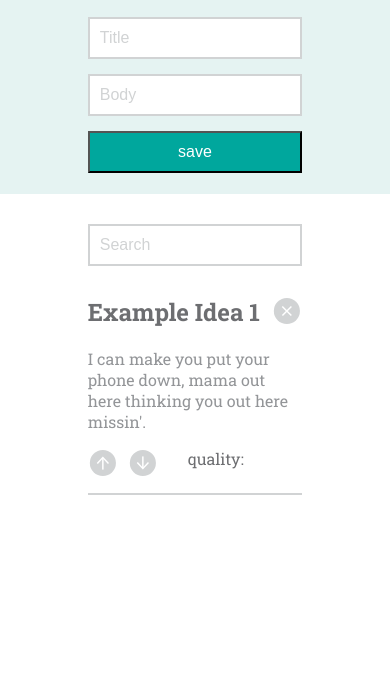
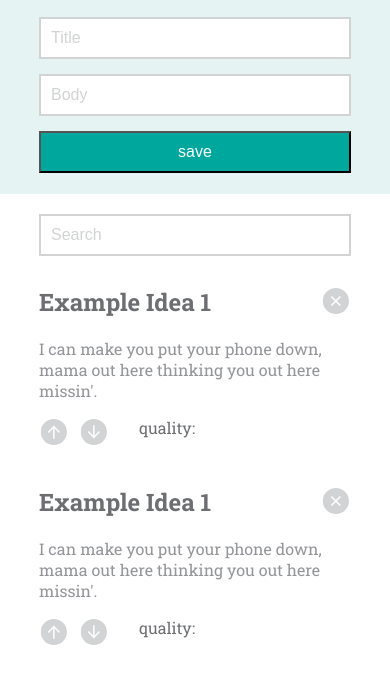
Before and after one commit to TMcMeans/Idea_Box, a plain HTML site: page index.html in a window 390 px wide. Shown: the part 106-790 px from the top of the page. Drawn offline with Linux system fonts and the light colour scheme.

Commit message:
Added responsive styling and media queries

```diff
--- a/index.html
+++ b/index.html
@@ -3,6 +3,7 @@
 <head>
   <title>Idea Box</title>
   <link href="https://fonts.googleapis.com/css?family=Open+Sans|Roboto+Slab:700" rel="stylesheet">
+  <meta name="viewport" content="width=device-width, initial-scale=1">
   <link rel="stylesheet" href="styles.css">
 </head>
 <body>
@@ -30,7 +31,19 @@
         </div>
         <hr>
       </article>
-
+      <article class="idea-card">
+        <div class="top-wrapper">
+          <h2 class="idea-name">Example Idea 1</h2>
+          <img class="delete" src="assets/delete.svg">
+        </div>
+        <p class="idea">I can make you put your phone down, mama out here thinking you out here missin'.</p>
+        <div class="bottom-wrapper">
+          <img class="upvote" src="assets/upvote.svg">
+          <img class="downvote" src="assets/downvote.svg">
+          <p class="quality"> quality:</p>
+        </div>
+        <hr>
+      </article>
     </section>
   </div>
   <script type="text/javascript" src="script.js"></script>
--- a/styles.css
+++ b/styles.css
@@ -59,10 +59,6 @@ input[type=submit]:hover {
   margin-top: 15px;
 }
 
-.search {
-  margin-top: 30px;
-}
-
 .header-color {
   color: #6d6e71;
 }
@@ -71,6 +67,7 @@ input[type=submit]:hover {
   width: 100%;
   height: 300px;
   background: #e5f3f2;
+  position: fixed;
 }
 
 /* Bottom portion styles */
@@ -103,12 +100,14 @@ p {
 .bottom-portion {
   width: 100%;
   height: 40%;
+  margin-top: 320px;
 }
 
 .idea-card {
   width: 55%;
   height: 190px;
   margin: 10px auto 0 auto;
+  overflow: auto;
 }
 
 .top-wrapper {
@@ -133,3 +132,14 @@ p {
 .quality {
   margin-left: 20px;
 }
+
+/* Media query */
+
+@media screen and (max-width: 800px) {
+  input {
+    width: 80%;
+  }
+  .idea-card {
+    width: 80%;
+  }
+}
```
